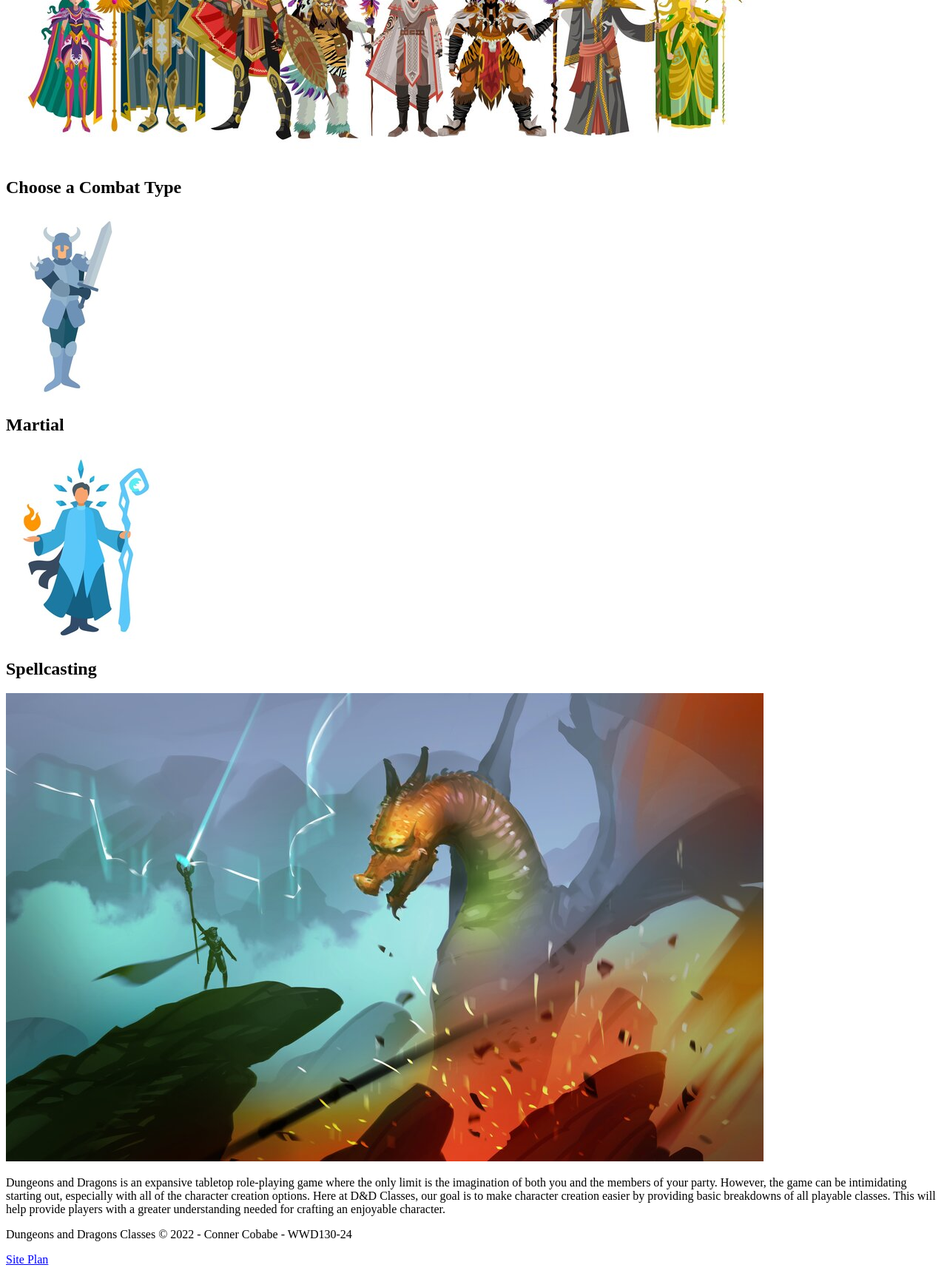
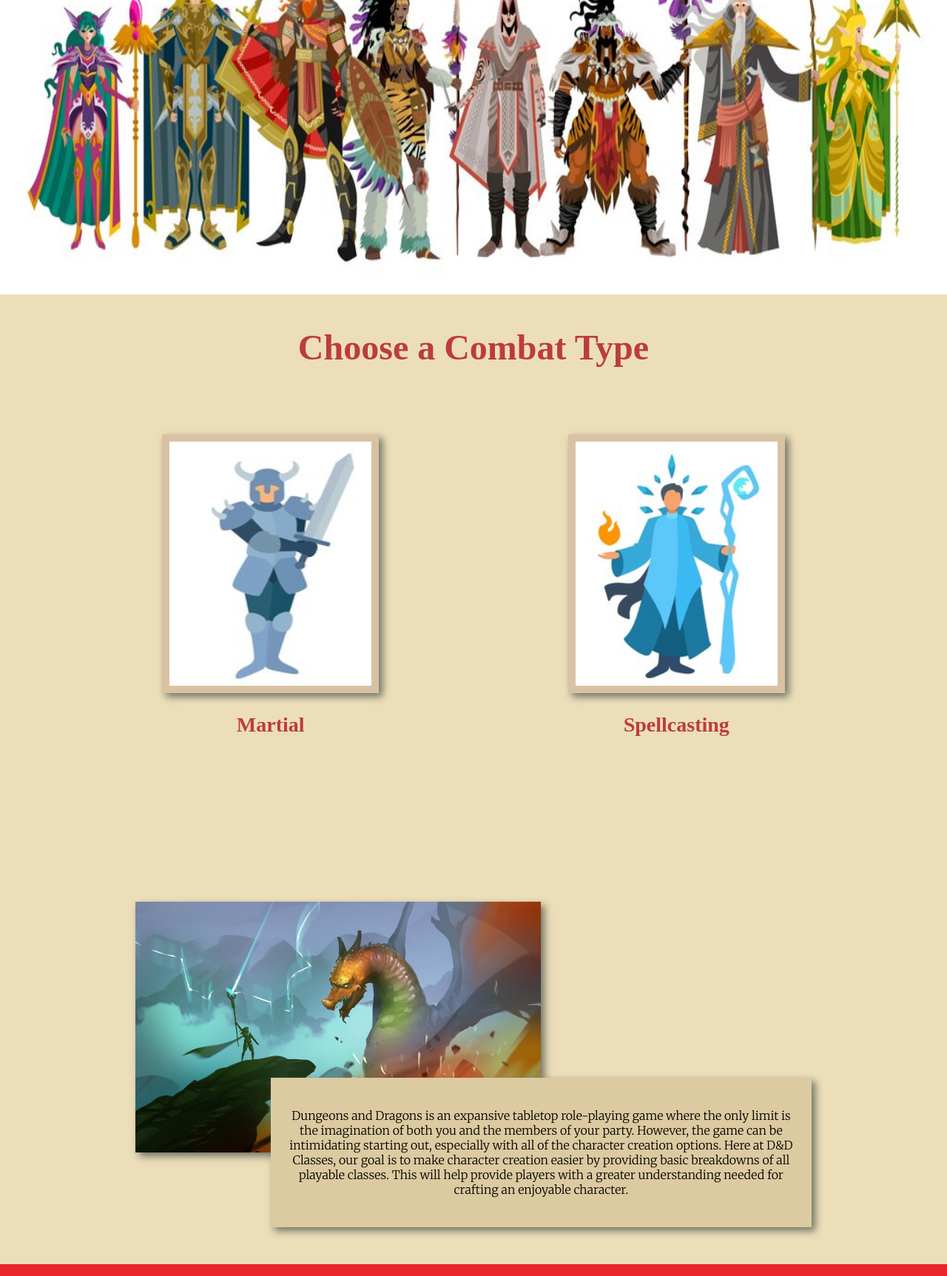
Before and after one commit to CrCbabe/wdd130, a plain HTML site: page dnd_class/index.html in a window 1280 px wide. Shown: the part 336-2061 px from the top of the page at 74% size. Drawn offline with Linux system fonts and the light colour scheme; a web font is replaced by a local one.

Commit message:
Implemented CSS for home page

```diff
--- a/dnd_class/index.html
+++ b/dnd_class/index.html
@@ -5,6 +5,7 @@
     <meta http-equiv="X-UA-Compatible" content="IE=edge">
     <meta name="viewport" content="width=device-width, initial-scale=1.0">
     <title>Dungeons and Dragons Classes</title>
+    <link rel="stylesheet" href="styles/style.css">
 </head>
 <body>
     <div id="content">
--- /dev/null
+++ b/dnd_class/styles/style.css
@@ -0,0 +1,145 @@
+@import url('https://fonts.googleapis.com/css2?family=Eczar:wght@600&family=Merriweather:wght@300&display=swap');
+/* --primary-color: #EA242A   ;
+--secondary-color: #ECDEB9 ;
+--accent1-color: #DCCAA0;
+--accent2-color: #BC3C3E; */
+
+body {
+    background-color: #EA242A;
+    margin: 0;
+    padding: 0;
+}
+#content {
+    background-color: #ECDEB9;
+    max-width: 1600px;
+    margin: 0 auto;
+}
+header {
+    display: grid;
+    grid-template-columns: 150px auto;
+    background-color: #EA242A;
+}
+nav {
+    background-color: #EA242A;
+    display: flex;
+    justify-content: space-around;
+    padding: 1em;
+}
+nav a {
+    text-align: center;
+    color: white;
+    text-decoration: none;
+    margin-top: 15px;
+    padding: 1em 1em;
+    font-family: 'Merriweather', serif;
+    font-size: 1em;
+    line-height: 1em;
+}
+nav a:hover{
+    background-color: #BC3C3E;
+    color: #ECDEB9;
+}
+#logo-link {
+    padding-top: 5px;
+    justify-self: center;
+    align-self: center;
+}
+.logo {
+    width: 200px;
+    height: 100px;
+    position: relative;
+    margin: 15px
+}
+img{
+    max-width: 100%
+}
+main section {
+    text-align: center;
+}
+main section img {
+    box-sizing: border-box;
+}
+#hero-img {
+    width: 100%;
+    height: 600px;
+}
+#hero-msg {
+    text-align: center;
+    font-family: "Eczar";
+    font-size: 2em;
+    color: #BC3C3E
+}
+.home-grid {
+    display: grid;
+    grid-template-columns: repeat(7, 1fr);
+    margin-top: -150px;
+}
+.card-img {
+    border: 10px solid #d9c2a3;
+    transition: transform .5s;
+    box-shadow: 5px 5px 10px #6f7364;
+    width: 80%;
+    height: 350px
+}
+.card-img:hover {
+    opacity: .6;
+    transform: scale(1.1);
+}
+.card-msg {
+    color: #BC3C3E;
+    font-family: "Eczar";
+    font-size: 1.75em;
+}
+.martial-card {
+    margin: 200px 0;
+    grid-column: 2/4;
+    grid-row: 2/3;
+}
+.casting-card {
+    margin: 200px 0;
+    grid-column: 5/7;
+    grid-row: 2/3;
+}
+.dragon {
+    width: 100%;
+    grid-column: 2/5;
+    grid-row: 3/8;
+    box-shadow: 5px 5px 10px #6f7364;
+}
+.msg {
+    background-color: #DCCAA0;
+    padding: 25px;
+    grid-column: 3/7;
+    grid-row: 7/9;
+    box-shadow: 5px 5px 10px #6f7364;
+    font-family: 'Merriweather', serif;
+}
+
+
+footer {
+    background-color: #EA242A;
+    color: white;
+    padding: 25px 50px;
+    margin-top: 50px;
+    display: flex;
+    justify-content: space-around;
+    align-items: center;
+}
+#info {
+    color: white;
+    font-family: 'Merriweather', serif;
+    font-size: .75em;
+}
+footer a {
+    color: white;
+    font-family: 'Merriweather', serif;
+    font-size: .75em;
+    text-decoration: none;
+}
+footer a:hover {
+    color: #ECDEB9;
+    text-decoration: underline;
+}
+footer .social img{
+    padding-top: 15px;
+}
```
Also changed, not shown: dnd_class/casting.html (+1 -0 lines), dnd_class/martial.html (+1 -0 lines).
